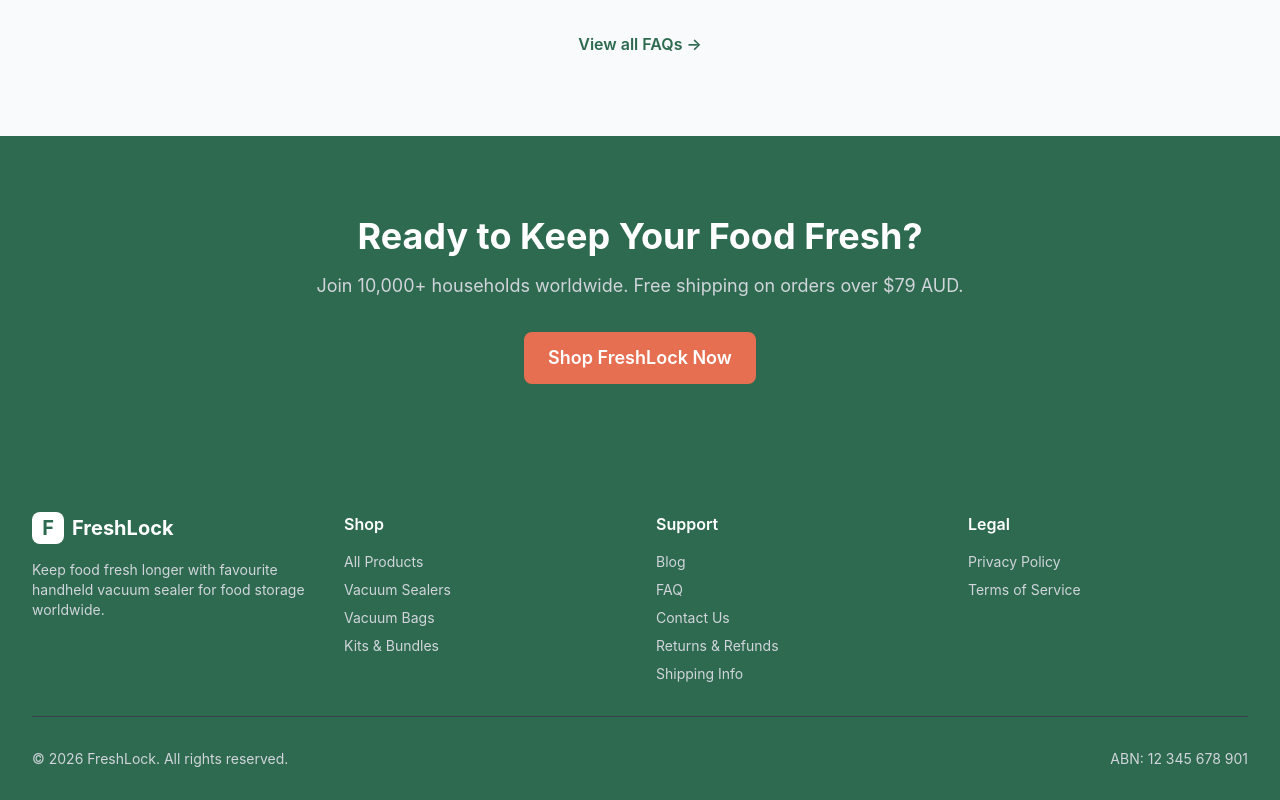
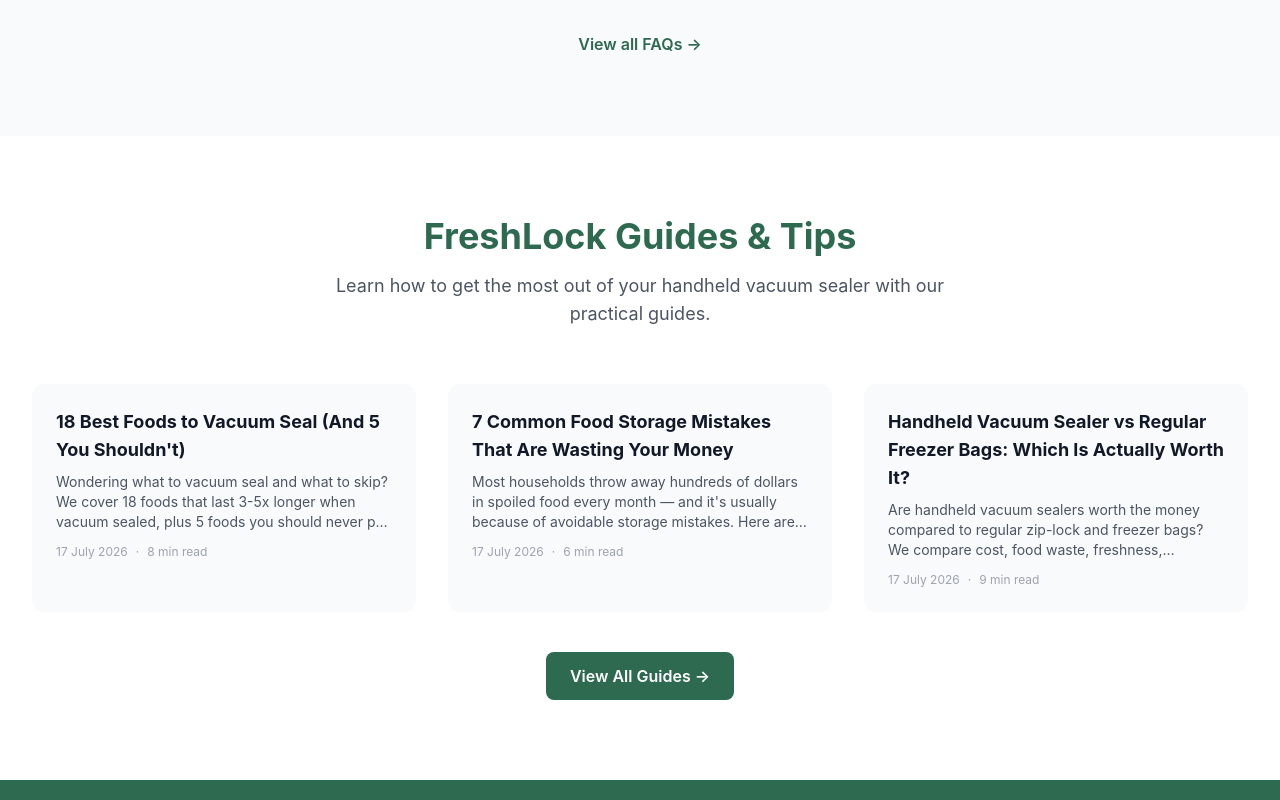
Before and after one commit to jasonyuan886/freshlock-store, a Next.js app: page / in a window 1280 px wide. Shown: the part 4940-5740 px from the top of the page. Built offline with nearby package versions, Linux system fonts and the light colour scheme.

Commit message:
SEO: add BlogPreview section to homepage for internal linking + blog discoverability

```diff
--- a/app/page.tsx
+++ b/app/page.tsx
@@ -1,5 +1,6 @@
 import Link from 'next/link';
 import { products, reviews, faqs } from '@/lib/data';
+import { getAllPosts } from '@/lib/blog';
 import { generateFAQSchema } from '@/lib/schema';
 import Image from 'next/image';
 
@@ -293,6 +294,49 @@ function FaqPreview() {
   );
 }
 
+/* ───────── Blog Preview ───────── */
+function BlogPreview() {
+  const recentPosts = getAllPosts().slice(0, 3);
+  return (
+    <section className="py-20 bg-white" aria-labelledby="blog-heading">
+      <div className="max-w-7xl mx-auto px-4 sm:px-6 lg:px-8">
+        <div className="text-center mb-14">
+          <h2 id="blog-heading" className="section-title">FreshLock Guides & Tips</h2>
+          <p className="section-subtitle">
+            Learn how to get the most out of your handheld vacuum sealer with our practical guides.
+          </p>
+        </div>
+        <div className="grid md:grid-cols-3 gap-8">
+          {recentPosts.map(post => (
+            <Link
+              key={post.slug}
+              href={`/blog/${post.slug}`}
+              className="group bg-gray-50 rounded-xl p-6 hover:shadow-lg transition"
+            >
+              <h3 className="font-bold text-lg text-gray-900 group-hover:text-primary-600 transition mb-2">
+                {post.title}
+              </h3>
+              <p className="text-gray-600 text-sm mb-3 line-clamp-3">{post.description}</p>
+              <div className="flex items-center gap-2 text-xs text-gray-400">
+                <time dateTime={post.date}>
+                  {new Date(post.date).toLocaleDateString('en-AU', { year: 'numeric', month: 'short', day: 'numeric' })}
+                </time>
+                <span>·</span>
+                <span>{post.readingTime}</span>
+              </div>
+            </Link>
+          ))}
+        </div>
+        <div className="text-center mt-10">
+          <Link href="/blog" className="btn-secondary">
+            View All Guides →
+          </Link>
+        </div>
+      </div>
+    </section>
+  );
+}
+
 /* ───────── CTA ───────── */
 function Cta() {
   return (
@@ -328,6 +372,7 @@ export default function HomePage() {
       <Reviews />
       <QABlock />
       <FaqPreview />
+      <BlogPreview />
       <Cta />
     </>
   );
```
